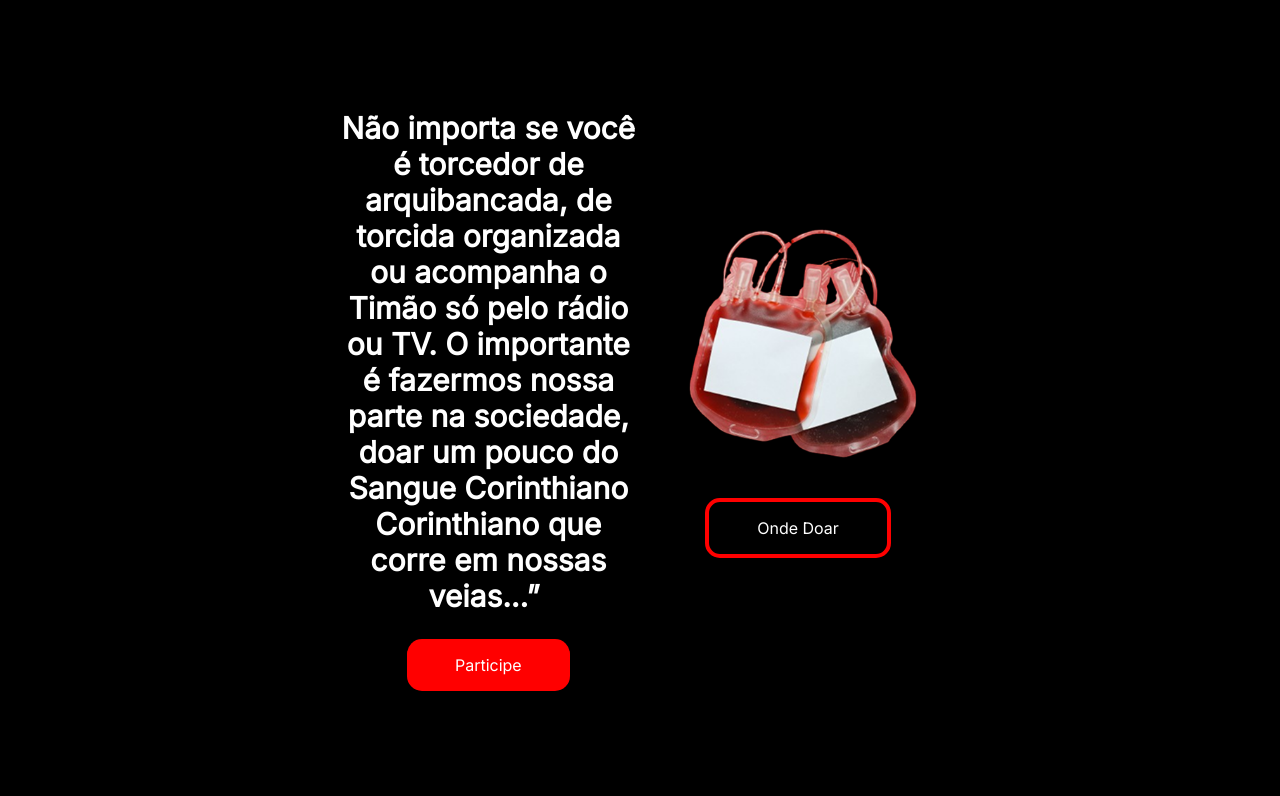
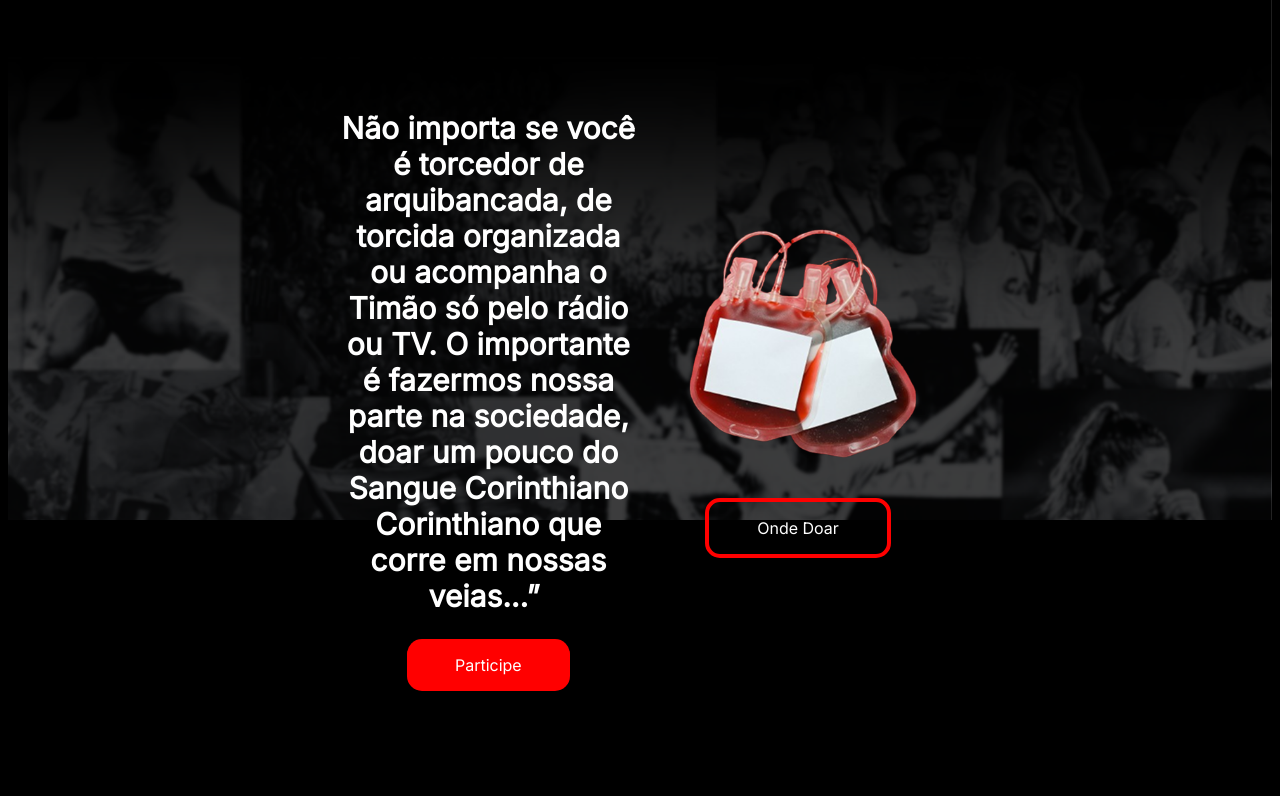
Before and after one commit to leonarddoamaral/landing-page-01, a plain HTML site: page index.html in a window 1280 px wide. Shown: the part 112-908 px from the top of the page. Drawn offline with Linux system fonts and the light colour scheme; the site is published under a folder, as on GitHub Pages, so addresses that start at the root find nothing.

Commit message:
Update style.css

```diff
--- a/style.css
+++ b/style.css
@@ -17,7 +17,7 @@ body{
     grid-template-columns: 50% 50%;
 }
 .principal{
-    background-image: url(/img/fundo.png);
+    background-image: url("img/fundo.png");
     background-repeat: no-repeat;
     background-size: contain;
     text-align: center;
```
